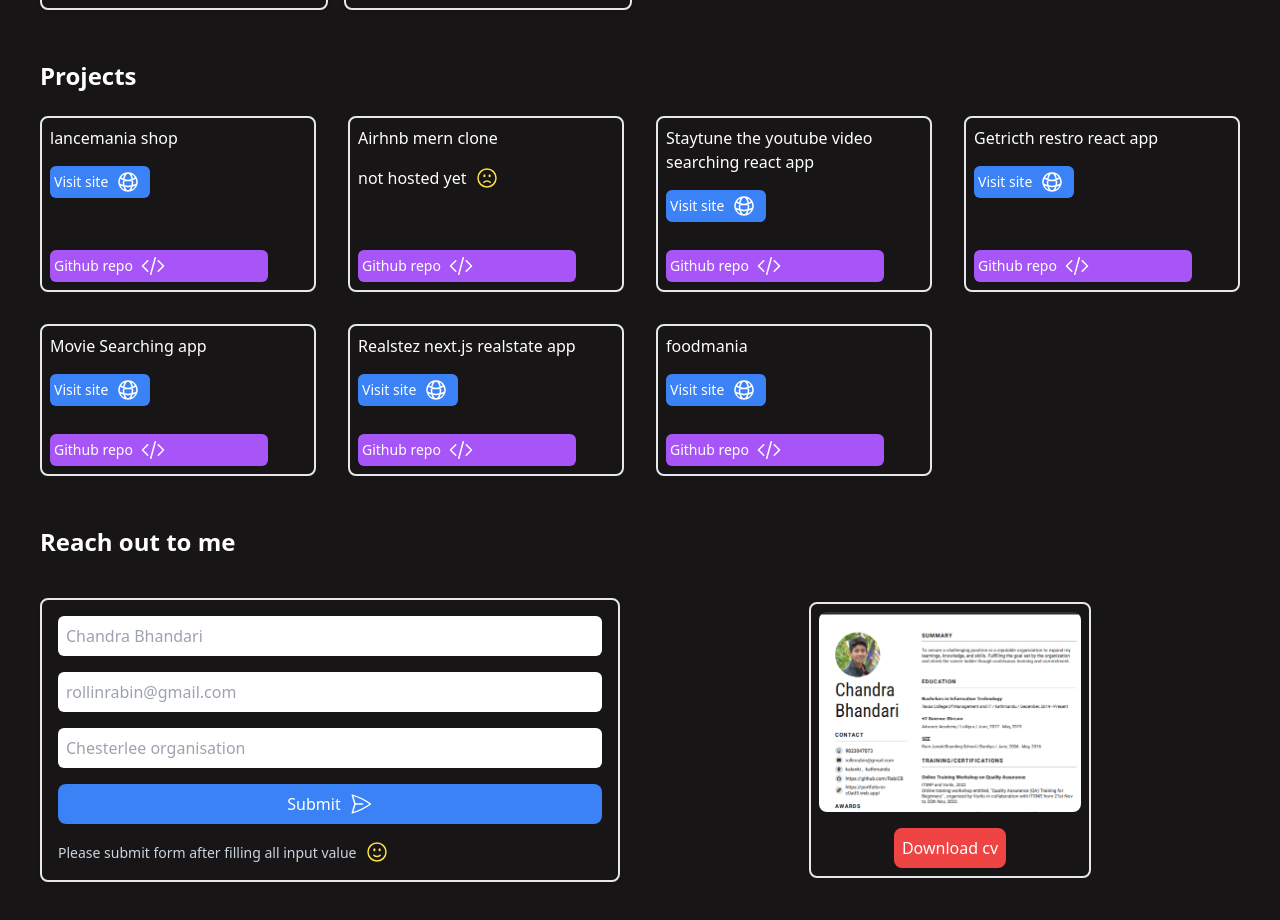
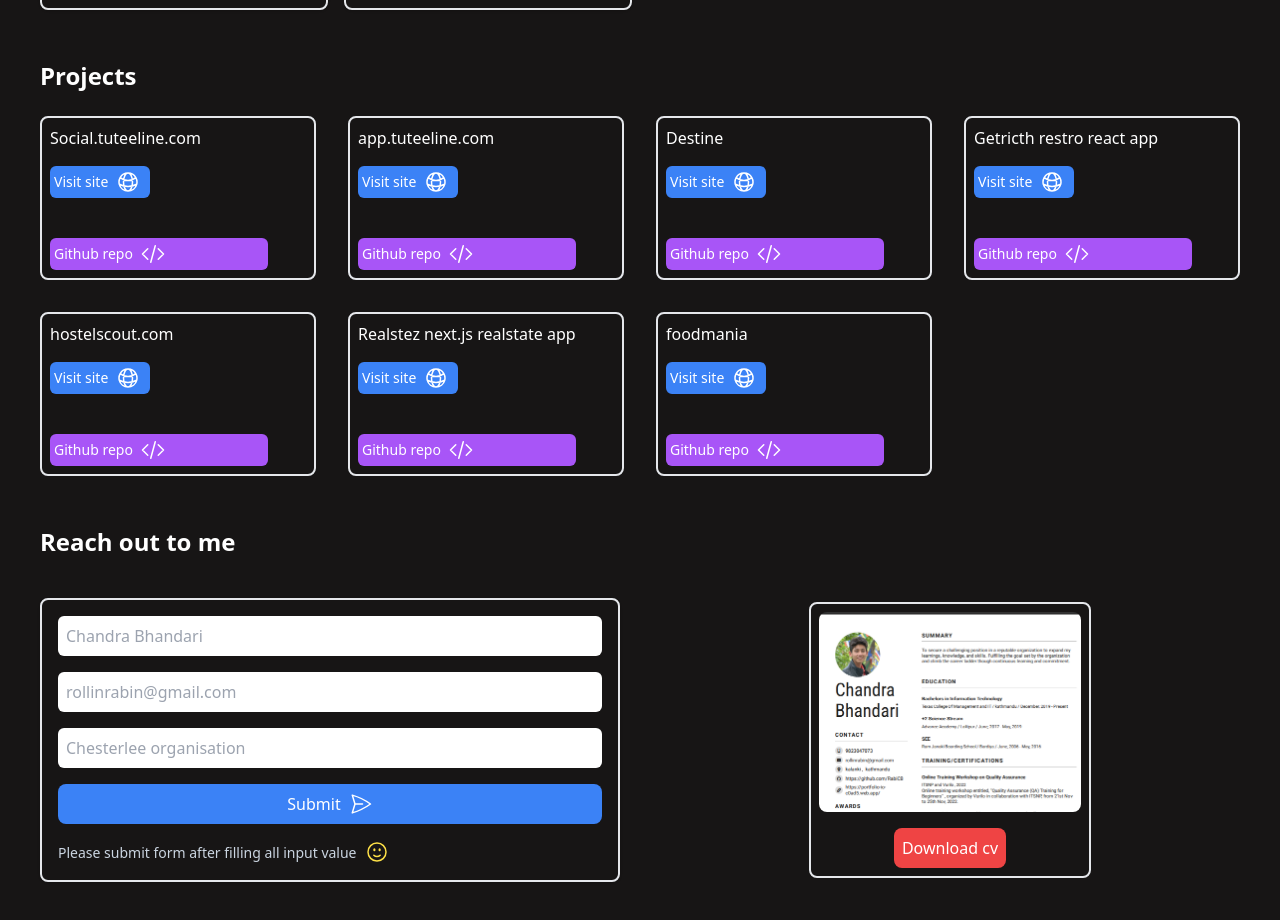
Before and after one commit to RabiCB/new-portfolio, a React (Create React App) app: page / in a window 1280 px wide. Shown: the part 1004-1924 px from the top of the page. Built offline with nearby package versions, Linux system fonts and the light colour scheme.

Commit message:
feat:new update

```diff
--- a/src/Components/Projects.js
+++ b/src/Components/Projects.js
@@ -18,7 +18,7 @@ const Projects = () => {
               key={projectsg.id}
               className="border-[2px] relative rounded-lg p-2 flex flex-col gap-4"
             >
-              <h1>{projectsg.name}</h1>
+              <h1>{projectsg?.name}</h1>
               {projectsg.hostedurl ? (
                 <a
                   className="bg-blue-500 text-sm flex gap-2 items-center text-white rounded-md p-[4px] w-[100px] "
@@ -61,7 +61,7 @@ const Projects = () => {
               )}
               <a
                 className="bg-purple-500 max-sm:gap-1  text-sm absolute left-2 bottom-2 flex gap-2 items-center text-white rounded-md p-[4px] w-[80%] "
-                href={projectsg.code}
+                href={projectsg?.code ??''}
               >
                 Github repo
                 <svg
--- a/src/Components/Projectsdata.js
+++ b/src/Components/Projectsdata.js
@@ -1,21 +1,23 @@
 export const allprojects=[
     {
         id:1,
-        name:"lancemania shop",
-        code:"https://github.com/RabiCB/Ecommerce-web-app-with-admindashboard-reactjs-",
-        hostedurl:"https://lanemania-61f6c.web.app"
+        name:"Social.tuteeline.com",
 
-    },{
-        id:2,
-        name:"Airhnb mern clone",
-        code:"https://github.com/RabiCB/airnb_full_stack_clone_progression_mern",
+        hostedurl:"https://socail.tuteeline.com"
 
     },
     {
         id:3,
-        name:"Staytune the youtube video searching react app",
-        code:"https://github.com/RabiCB/StayTune-Youtube-clone-using-Rapid-Api",
-        hostedurl:"https://staytune-ytclone.web.app",
+        name:"app.tuteeline.com",
+        hostedurl:"https://app.tuteeline.com",
+    },{
+
+            id:2,
+            name:"Destine",
+            code:"https://github.com/RabiCB/airnb_full_stack_clone_progression_mern",
+            hostedurl:'https://getit-lpg2ro6eq-rabicb.vercel.app/'
+
+
     }
     ,{
         id:4,
@@ -24,9 +26,9 @@ export const allprojects=[
         hostedurl:"https://getricth-restro.web.app",
     },{
         id:5,
-        name:"Movie Searching app",
-        code:"https://github.com/RabiCB/Movie-searching-app",
-        hostedurl:"https://movie-tonight-dde18.web.app/",
+        name:"hostelscout.com",
+        code:"https://github.com/RabiCB/hostelscout.com",
+        hostedurl:"https://hostelscout-rnxfg9jwc-rabicb.vercel.app/",
 
     },{
         id:6,
```
